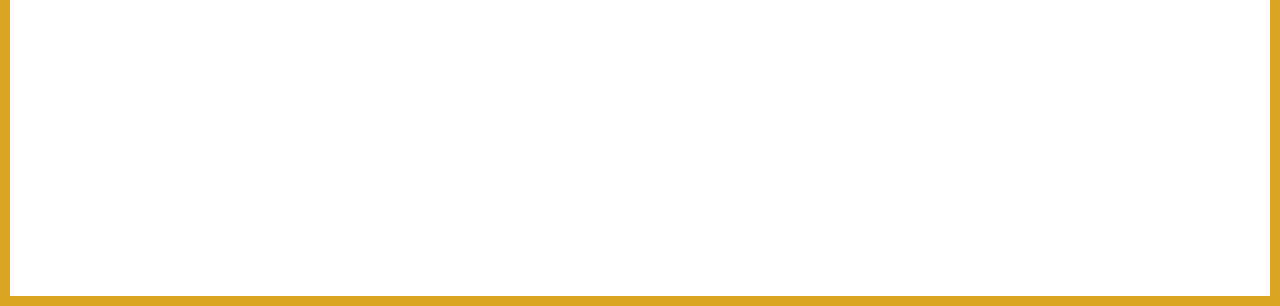
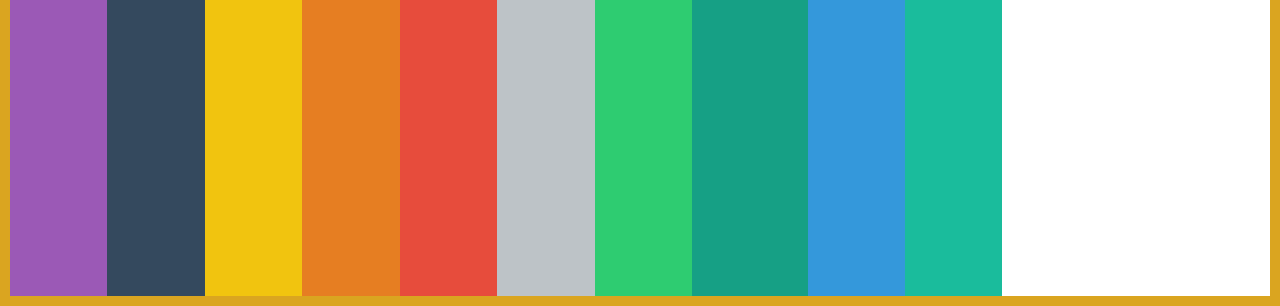
Before and after one commit to leanhvu21042001/css-flexbox, a website built with Parcel: page index.html in a window 1280 px wide. Shown: the part 494-800 px from the top of the page. Built offline with nearby package versions, Linux system fonts and the light colour scheme.

Commit message:
order order default is 0

```diff
--- a/style.css
+++ b/style.css
@@ -14,12 +14,27 @@
   padding: 0.6rem;
 }
 
+/* We start writing out flexbox here. The above is just page setup */
+.container {
+  display: flex;
+  flex-flow: row nowrap;
+
+  min-height: 100vh;
+  border: 10px solid goldenrod;
+}
+
+.box {
+  width: fit-content;
+}
+
 /* Colours for each box */
 .box1 {
   background: #1abc9c;
+  order: 2;
 }
 .box2 {
   background: #3498db;
+  order: 1;
 }
 .box3 {
   background: #9b59b6;
@@ -45,20 +60,3 @@
 .box10 {
   background: #16a085;
 }
-
-/* We start writing out flexbox here. The above is just page setup */
-.container {
-  display: flex;
-  flex-flow: row wrap;
-  justify-content: center;
-  /* align-items: center; */
-  align-content: center;
-  gap: 4rem;
-
-  min-height: 100vh;
-  border: 10px solid goldenrod;
-}
-
-.box {
-  width: 12rem;
-}
```
